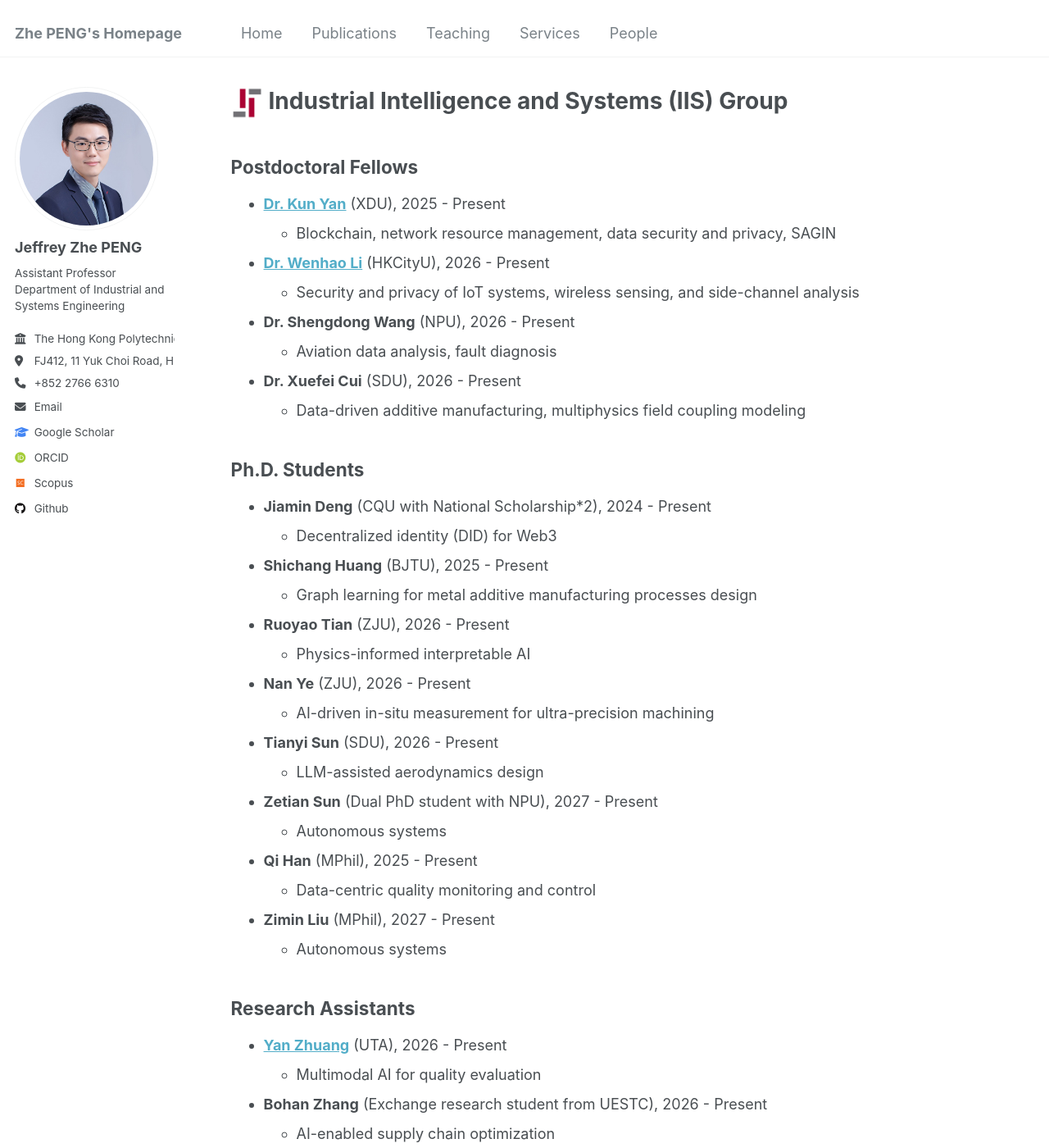
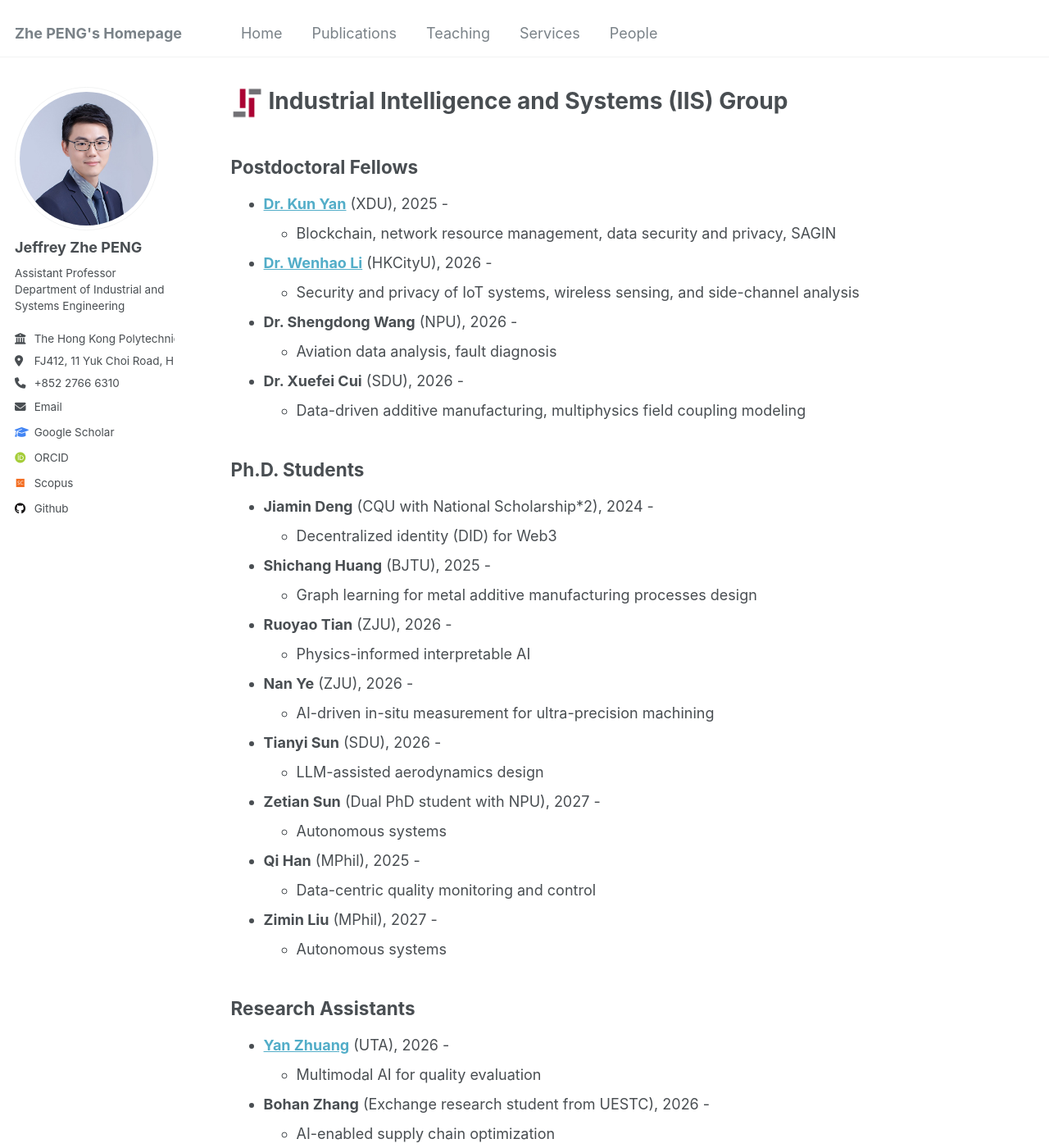
Before and after one commit to PENG-Zhe/peng-zhe.github.io, a Jekyll site: the page built from _pages/people.md, in a window 1280 px wide and 1400 px high. Shown: the whole window at 82% size. Built offline with Jekyll 4.4.1, drawn with Linux system fonts in a browser that asks for light colours; some web fonts are replaced; some of the changed text lies outside the part shown.

Commit message:
Update people.md

```diff
--- a/_pages/people.md
+++ b/_pages/people.md
@@ -5,50 +5,50 @@ layout: archive
 ---
 
 ## Postdoctoral Fellows
-* **[Dr. Kun Yan](https://quinyim.github.io/)** (XDU), 2025 - Present
+* **[Dr. Kun Yan](https://quinyim.github.io/)** (XDU), 2025 -
   * Blockchain, network resource management, data security and privacy, SAGIN
 
-* **[Dr. Wenhao Li](https://wenh-li.github.io/)** (HKCityU), 2026 - Present
+* **[Dr. Wenhao Li](https://wenh-li.github.io/)** (HKCityU), 2026 -
   * Security and privacy of IoT systems, wireless sensing, and side-channel analysis
 
-* **Dr. Shengdong Wang** (NPU), 2026 - Present
+* **Dr. Shengdong Wang** (NPU), 2026 -
   * Aviation data analysis, fault diagnosis
 
-* **Dr. Xuefei Cui** (SDU), 2026 - Present
+* **Dr. Xuefei Cui** (SDU), 2026 -
   * Data-driven additive manufacturing, multiphysics field coupling modeling
 
 
 ## Ph.D. Students
 <!--## PhD/MPhil Students-->
-* **Jiamin Deng** (CQU with National Scholarship*2), 2024 - Present
+* **Jiamin Deng** (CQU with National Scholarship*2), 2024 -
   * Decentralized identity (DID) for Web3
 
-* **Shichang Huang** (BJTU), 2025 - Present
+* **Shichang Huang** (BJTU), 2025 -
   * Graph learning for metal additive manufacturing processes design
 
-* **Ruoyao Tian** (ZJU), 2026 - Present
+* **Ruoyao Tian** (ZJU), 2026 -
   * Physics-informed interpretable AI
 
-* **Nan Ye** (ZJU), 2026 - Present
+* **Nan Ye** (ZJU), 2026 -
   * AI-driven in-situ measurement for ultra-precision machining
 
-* **Tianyi Sun** (SDU), 2026 - Present
+* **Tianyi Sun** (SDU), 2026 -
   * LLM-assisted aerodynamics design
 
-* **Zetian Sun** (Dual PhD student with NPU), 2027 - Present
+* **Zetian Sun** (Dual PhD student with NPU), 2027 -
   * Autonomous systems
 
-* **Qi Han** (MPhil), 2025 - Present
+* **Qi Han** (MPhil), 2025 -
   * Data-centric quality monitoring and control
 
-* **Zimin Liu** (MPhil), 2027 - Present
+* **Zimin Liu** (MPhil), 2027 -
   * Autonomous systems
 
 ## Research Assistants
-* **[Yan Zhuang](https://lake233.github.io/)** (UTA), 2026 - Present
+* **[Yan Zhuang](https://lake233.github.io/)** (UTA), 2026 -
   * Multimodal AI for quality evaluation
 
-* **Bohan Zhang** (Exchange research student from UESTC), 2026 - Present
+* **Bohan Zhang** (Exchange research student from UESTC), 2026 -
   *  AI-enabled supply chain optimization
 
 <!--
@@ -65,7 +65,7 @@ layout: archive
 
 
 ## Visiting Professor
-* **[Xin Xie](https://xiexincn.github.io/)** (2025 - Present)
+* **[Xin Xie](https://xiexincn.github.io/)** (2025 - )
   * Professor, School of Computer Science and Technology, Tianjin University
 
 
```
